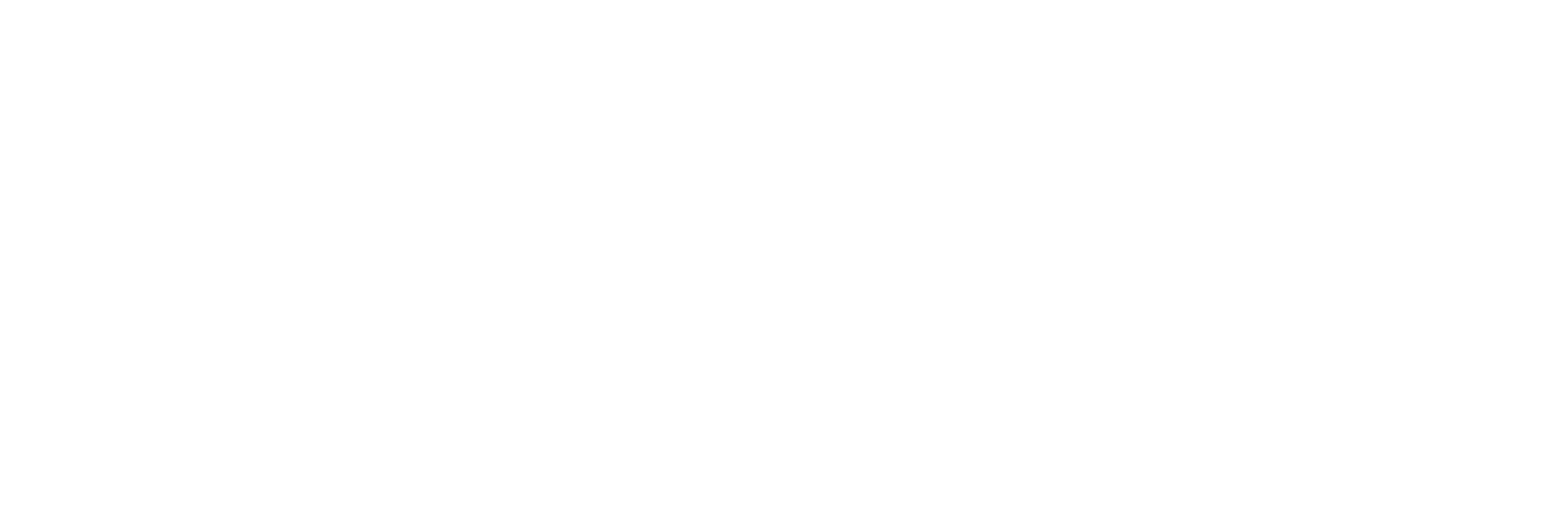
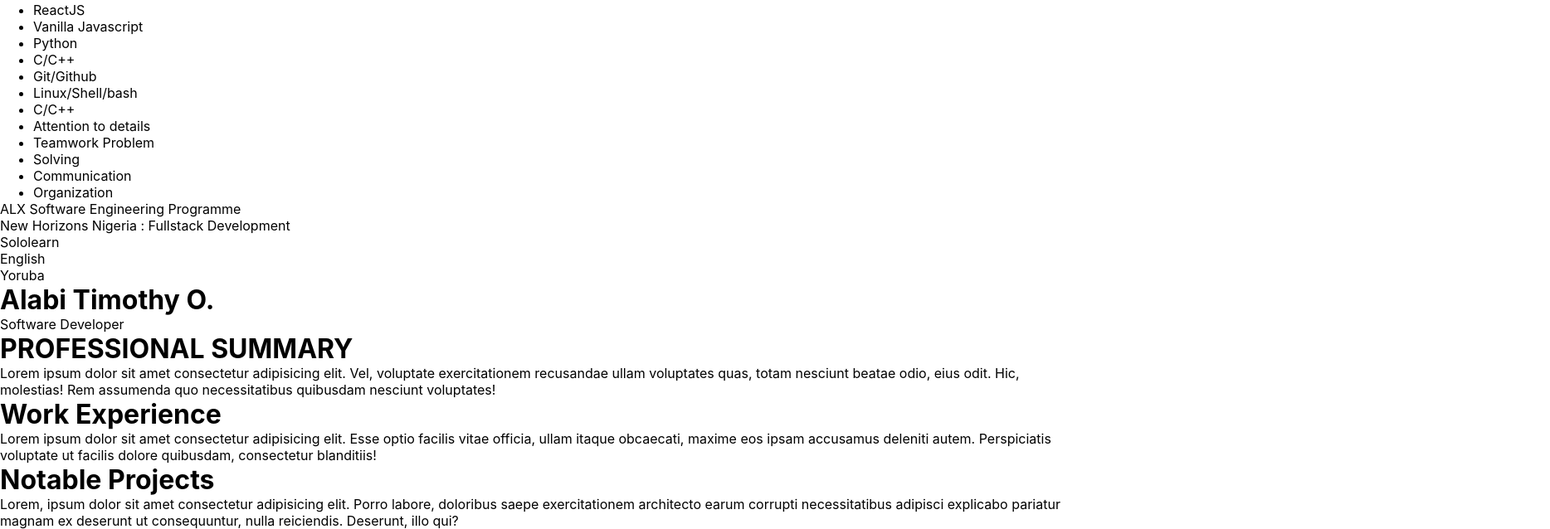
Before and after one commit to Halabitimoty/CurriculumVitae, a React (Create React App) app: page / in a window 1280 px wide. Shown: the part 2493-3131 px from the top of the page at 83% size, 1868 px wide, since content can reach past the window. Before the commit the page ends 800 px from the top, so only its background shows below. Built offline with nearby package versions, Linux system fonts and the light colour scheme.

Commit message:
Jsx Fix and Css Start

```diff
--- a/src/Component/Borders/Borders.jsx
+++ b/src/Component/Borders/Borders.jsx
@@ -1,4 +1,5 @@
 import React from "react";
+import "./Borders.css";
 
 function Borders(props) {
   return <div className="nav-head">{props.head}</div>;
--- a/src/Component/Certificate/Certificate.jsx
+++ b/src/Component/Certificate/Certificate.jsx
@@ -1,4 +1,5 @@
 import React from "react";
+import "./Certificate.css";
 
 function Certificate() {
   return (
--- a/src/Component/Contact/Contact.jsx
+++ b/src/Component/Contact/Contact.jsx
@@ -1,4 +1,5 @@
 import React from "react";
+import "./Contact.css";
 
 function Contact() {
   return (
--- a/src/Component/Education/Education.jsx
+++ b/src/Component/Education/Education.jsx
@@ -1,4 +1,5 @@
 import React from "react";
+import "./Education.css";
 
 function Education() {
   return (
--- a/src/Component/Hardskill/Hardskill.jsx
+++ b/src/Component/Hardskill/Hardskill.jsx
@@ -1,4 +1,5 @@
 import React from "react";
+import "./Hardskill.css";
 
 function Hardskill() {
   return (
--- a/src/Component/Language/Language.jsx
+++ b/src/Component/Language/Language.jsx
@@ -1,4 +1,5 @@
 import React from "react";
+import "./Language.css";
 
 function Language() {
   return (
--- a/src/Component/Nav/Nav.jsx
+++ b/src/Component/Nav/Nav.jsx
@@ -5,11 +5,12 @@ import Hardskill from "../Hardskill/Hardskill";
 import Softskill from "../Softskill/Softskill";
 import Certificate from "../Certificate/Certificate";
 import Language from "../Language/Language";
+import User from "../../assets/user.jpg";
 
 function Nav() {
   return (
     <nav className="nav">
-      <img src="" alt="" className="hero" />
+      <img src={User} alt="" className="hero" />
       <Contact />
       <Education />
       <Hardskill />
--- /dev/null
+++ b/src/Component/Resume/Resume.jsx
@@ -0,0 +1,42 @@
+import React from "react";
+import "./Resume.css";
+
+function Resume() {
+  return (
+    <div className="resume">
+      <div className="name">
+        <h1>Alabi Timothy O.</h1>
+        <p>Software Developer</p>
+      </div>
+      <div className="summary">
+        <h1>PROFESSIONAL SUMMARY</h1>
+        <p>
+          Lorem ipsum dolor sit amet consectetur adipisicing elit. Vel,
+          voluptate exercitationem recusandae ullam voluptates quas, totam
+          nesciunt beatae odio, eius odit. Hic, molestias! Rem assumenda quo
+          necessitatibus quibusdam nesciunt voluptates!
+        </p>
+      </div>
+      <div className="experience">
+        <h1>Work Experience</h1>
+        <p>
+          Lorem ipsum dolor sit amet consectetur adipisicing elit. Esse optio
+          facilis vitae officia, ullam itaque obcaecati, maxime eos ipsam
+          accusamus deleniti autem. Perspiciatis voluptate ut facilis dolore
+          quibusdam, consectetur blanditiis!
+        </p>
+      </div>
+      <div className="projects">
+        <h1>Notable Projects</h1>
+        <p>
+          Lorem, ipsum dolor sit amet consectetur adipisicing elit. Porro
+          labore, doloribus saepe exercitationem architecto earum corrupti
+          necessitatibus adipisci explicabo pariatur magnam ex deserunt ut
+          consequuntur, nulla reiciendis. Deserunt, illo qui?
+        </p>
+      </div>
+    </div>
+  );
+}
+
+export default Resume;
--- a/src/Pages/Home/Home.jsx
+++ b/src/Pages/Home/Home.jsx
@@ -1,16 +1,12 @@
 import React from "react";
 import "./Home.css";
 import Nav from "../../Component/Nav/Nav";
+import Resume from "../../Component/Resume/Resume";
 export default function Home() {
   return (
     <main>
       <Nav />
-      <div className="resume">
-        <div className="name"></div>
-        <div className="summry"></div>
-        <div className="experience"></div>
-        <div className="projects"></div>
-      </div>
+      <Resume />
     </main>
   );
 }
```
Also changed, not shown: src/Component/Resume/Resume.css (added), src/assets/user.jpg (added).
